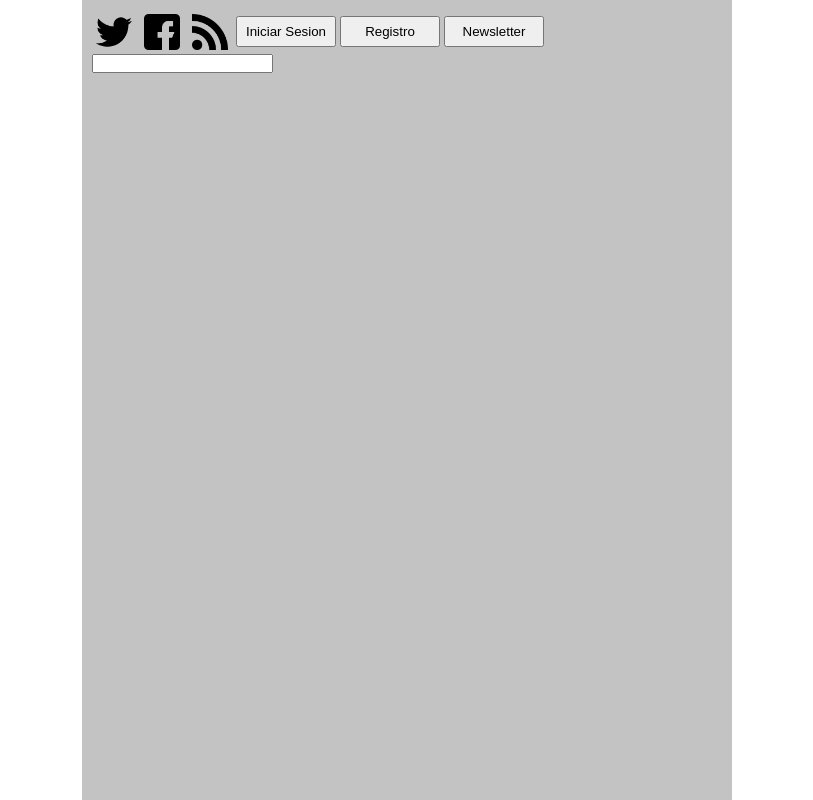
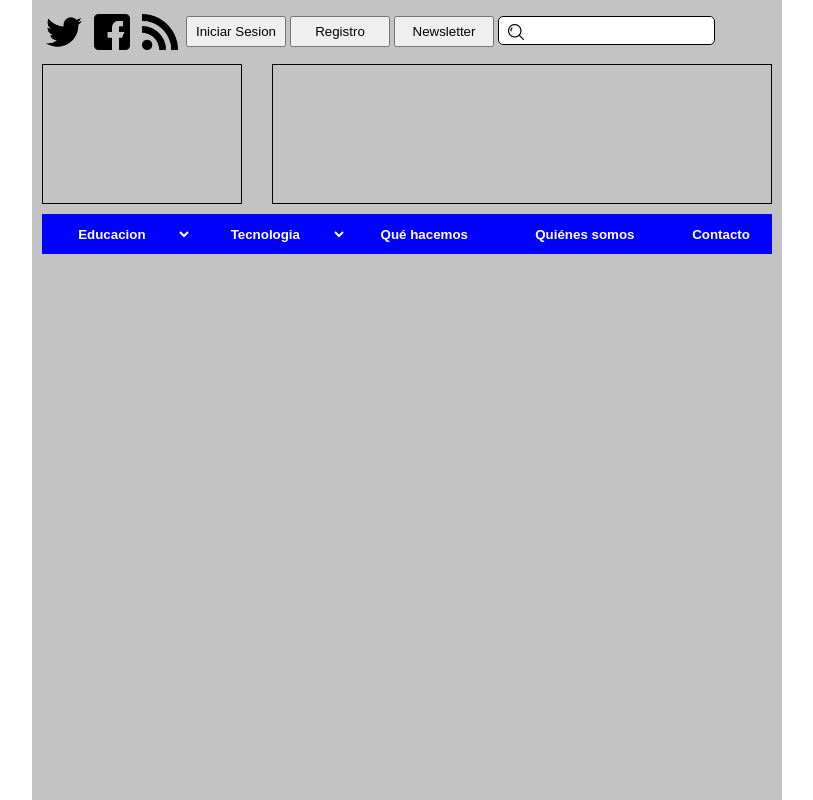
Before and after one commit to JJPS/ExamenFinalHTML, a plain HTML site: page index.html in a window 1280 px wide. Shown: the whole page, without its empty margins (233-1046 px from the left). Drawn offline with Linux system fonts and the light colour scheme.

Commit message:
Actulización 26 nov 2021

```diff
--- a/index.html
+++ b/index.html
@@ -1,36 +1,66 @@
 <!DOCTYPE html>
 <html lang="es">
   <head>
-    <meta charset="UTF-8">
-    <meta http-equiv="X-UA-Compatible" content="IE=edge">
-    <meta name="viewport" content="width=device-width, initial-scale=1.0">
+    <meta charset="UTF-8" />
+    <meta http-equiv="X-UA-Compatible" content="IE=edge" />
+    <meta name="viewport" content="width=device-width, initial-scale=1.0" />
     <title>Document</title>
-    <link rel="stylesheet" href="style.css">
+    <link rel="stylesheet" href="style.css" />
   </head>
   <body>
     <div class="contenedor">
-        <header>
-
-            <a href=""><img alt="Twitter" src="./Imagenes/twitter.png"></a>
-            <a href=""><img alt="Facebook" src="./Imagenes/facebook.png"></a>
-            <a href=""><img alt="RRSS" src="./Imagenes/rss.png"></a>
-            <button type="button">Iniciar Sesion</button>
-            <button type="button">Registro</button>
-            <button type="button">Newsletter</button>
+      <header class="cabecera">
+        <a href=""><img alt="Twitter" src="./Imagenes/twitter.png" /></a>
+        <a href=""><img alt="Facebook" src="./Imagenes/facebook.png" /></a>
+        <a href=""><img alt="RRSS" src="./Imagenes/rss.png" /></a>
+        <button class="cabecera__boton" type="button">Iniciar Sesion</button>
+        <button class="cabecera__boton" type="button">Registro</button>
+        <button class="cabecera__boton"type="button">Newsletter</button>
         <form>
-                <input type="text">
+          <div class="cabecera__busqueda">
+            <img class="cabecera__busqueda--lupa" src="./Imagenes/search.png" />
+            <input type="text" class="cabecera__busqueda--texto" />
+          </div>
         </form>
+        <div class="separador10px"></div>
+        <div class="cabecera__imagen--izquierda"></div>
+        <div class="cabecera__imagen--derecha"></div>
       </header>
-
+      <div class="separador10px"></div>
       <nav>
-
+        <div class="table navegacion">
+          <div class="tr">
+            <div class="td">
+              <select class="navegacion__boton">
+                <option value="volvo">Educacion</option>
+                <option value="saab">Saab</option>
+                <option value="opel">Opel</option>
+                <option value="audi">Audi</option>
+              </select>
+            </div>
+            <div class="td">
+              <select class="navegacion__boton">
+                <option value="volvo">Tecnologia</option>
+                <option value="saab">Saab</option>
+                <option value="opel">Opel</option>
+                <option value="audi">Audi</option>
+              </select>
+            </div>
+            <div class="td">
+              <button class="navegacion__boton">Qué hacemos</button>
+            </div>
+            <div class="td">
+              <button class="navegacion__boton">Quiénes somos</button>
+            </div>
+            <div class="td">
+              <button class="navegacion__boton">Contacto</button>
+            </div>
+          </div>
+        </div>
       </nav>
-        <main>
-
-        </main>
-        <footer>
-
-        </footer>
+      <div class="separador10px"></div>
+      <main></main>
+      <footer></footer>
     </div>
   </body>
 </html>
--- a/style.css
+++ b/style.css
@@ -6,10 +6,39 @@
 
 /* Dimensiones y maquetacion*/
 .contenedor {
-    width: 650px;
+    width: 750px;
     height: 800px;
     margin: auto;
     padding: 10px;
+}
+.cabecera__busqueda{
+    border: #000000 solid 1px;
+    display:inline;
+    padding: 5px;
+    border-radius: 5px;
+    background-color: #ffffff;
+    vertical-align: middle;
+}
+.cabecera__imagen--izquierda{
+    width: 200px;
+    height: 140px;
+    border: 1px black solid;
+    float:left;
+}
+.cabecera__imagen--derecha{
+    width: 500px;
+    height: 140px;
+    border: 1px black solid;
+    float:right;
+}
+.separador10px{
+    height: 10px;
+    clear:both;
+}
+
+.cabecera__busqueda--lupa{
+    width: 20px;
+
 }
 
 form {
@@ -23,12 +52,53 @@ img {
     vertical-align: middle;
 }
 
-button {
+.cabecera__boton {
     padding: 6px;
     width: 100px;
 }
 
+.cabecera__busqueda--texto{
+    border: 0px;
+    vertical-align: middle;
+}
+
+.navegacion__boton{
+    width: 100%;
+    height: 100%;
+}
+
+/* Fake Table*/
+
+.table{
+    display:table;
+    margin: auto;
+    width: 100%;
+}
+.tr {
+    display:table-row;
+}
+.td {
+    display:table-cell;
+    border: 2px #0000ff solid;
+    background-color: #4f4fff;
+    vertical-align: middle;
+    text-align: center;
+    height: 40px;
+}
+
+
 /*Textos, colores, aspecto*/
+
+.navegacion__boton{
+    background-color: #0000ff;
+    color: #ffffff;
+    font-weight: bold;
+    border:0px;
+    text-align: center;
+}
+.navegacion__boton:hover{
+    background-color: #4646fa;
+}
 
 .contenedor {
     background-color: #c3c3c3;
```
Lines whose indentation alone changed are shown as unchanged.
